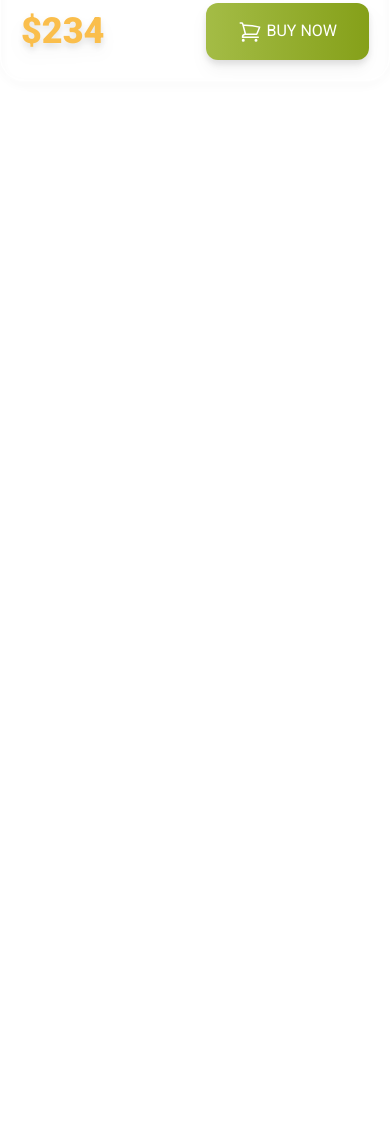
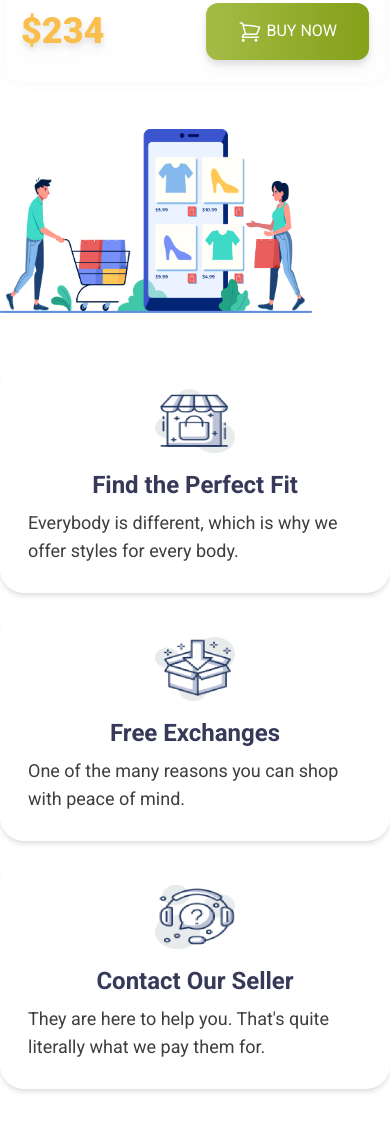
Before and after one commit to talukdar-habib/Penguin-fashion-using-tailwind, a plain HTML site: page index.html in a window 390 px wide. Shown: the part 4636-5767 px from the top of the page. Before the commit the page ends 4765 px from the top, so only its background shows below. Drawn offline with nearby package versions, Linux system fonts and the light colour scheme.

Commit message:
service section added with responsive

```diff
--- a/index.html
+++ b/index.html
@@ -139,13 +139,14 @@
             <h1 class="uppercase text-5xl font-bebas-neue text-[#363958] text-center lg:text-left">Man Jacket</h1>
 
             <!-- jacket card container -->
-            <div class="grid grid-cols-1 gap md:grid-cols-2 gap-6 lg:grid-cols-3 gap-8" >
+            <div class="grid grid-cols-1 gap md:grid-cols-2 gap-6 lg:grid-cols-3 gap-8">
 
                 <!-- jacket card one -->
                 <div class="border border-white rounded-3xl p-5 drop-shadow-lg space-y-4">
                     <img class="border bg-[#F1F1F1] rounded-3xl p-5" src="images/jacket-4.png" alt="">
                     <h4 class="font-bold text-2xl text-[#363958]">Snowboard Jacket Mens</h4>
-                    <p class="text-lg text-[#3E3E3E]">Men's snowboard jacket with insulated, durable, weather-resistant design.</p>
+                    <p class="text-lg text-[#3E3E3E]">Men's snowboard jacket with insulated, durable, weather-resistant
+                        design.</p>
                     <div class="flex justify-between items-center">
                         <div>
                             <h1 class="text-4xl font-black text-[#FABE4C]">$234</h1>
@@ -167,7 +168,8 @@
                     <div class="border border-white rounded-3xl p-5 drop-shadow-lg space-y-4">
                         <img class="border bg-[#F1F1F1] rounded-3xl p-5" src="images/jacket-5.png" alt="">
                         <h4 class="font-bold text-2xl text-[#363958]">Man Leather Jackets</h4>
-                        <p class="text-lg text-[#3E3E3E]">Men's leather jacket with sleek design, premium quality, and a comfortable fit.</p>
+                        <p class="text-lg text-[#3E3E3E]">Men's leather jacket with sleek design, premium quality, and a
+                            comfortable fit.</p>
                         <div class="flex justify-between items-center">
                             <div>
                                 <h1 class="text-4xl font-black text-[#FABE4C]">$234</h1>
@@ -190,7 +192,8 @@
                     <div class="border border-white rounded-3xl p-5 drop-shadow-lg space-y-4">
                         <img class="border bg-[#F1F1F1] rounded-3xl p-5" src="images/jacket-6.png" alt="">
                         <h4 class="font-bold text-2xl text-[#363958]">Man Casual Jackets</h4>
-                        <p class="text-lg text-[#3E3E3E]">Men's casual jacket with modern design, lightweight feel, and relaxed fit.</p>
+                        <p class="text-lg text-[#3E3E3E]">Men's casual jacket with modern design, lightweight feel, and
+                            relaxed fit.</p>
                         <div class="flex justify-between items-center">
                             <div>
                                 <h1 class="text-4xl font-black text-[#FABE4C]">$234</h1>
@@ -210,8 +213,58 @@
                 </div>
             </div>
         </section>
+        <!-- Man jacket section ends -->
 
-        <!-- Man jacket section ends -->
+        <!-- Service section starts -->
+        <section class="my-12">
+            <!-- container -->
+            <div class="lg:flex flex-row-reverse gap-10 items-center justify-between">
+                <!-- last content container -->
+                <div class="w-[80%]">
+                    <img class="max-w-full mb-12" src="images/shopping.png" alt="">
+                </div>
+
+                <!-- first content container -->
+                <div>
+                    <div class="lg:flex gap-8 p-7 shadow-md rounded-3xl mb-4">
+                        <div><img class="w-20 h-16 mb-4 mx-auto" src="icons/house.png" alt=""></div>
+                        <div>
+                            <h4 class="font-bold text-2xl text-[#363958] text-center lg:text-start">Find the Perfect Fit
+                            </h4>
+                            <p class="text-lg text-[#3E3E3E] mt-2">Everybody is different, which is why we offer styles
+                                for every body.</p>
+                        </div>
+                    </div>
+
+
+                    <div class="lg:flex gap-8 p-7 shadow-md rounded-3xl mb-4">
+                        <div><img class="w-20 h-16 mb-4 mx-auto" src="icons/box.png" alt=""></div>
+                        <div>
+                            <h4 class="font-bold text-2xl text-[#363958] text-center lg:text-start">Free Exchanges
+                            </h4>
+                            <p class="text-lg text-[#3E3E3E] mt-2">One of the many reasons you can shop with peace of
+                                mind.</p>
+                        </div>
+
+
+                    </div>
+
+
+                    <div class="lg:flex gap-8 p-7 shadow-md rounded-3xl mb-4">
+                        <div><img class="w-20 h-16 mb-4 mx-auto" src="icons/question.png" alt=""></div>
+                        <div>
+                            <h4 class="font-bold text-2xl text-[#363958] text-center lg:text-start">Contact Our Seller
+                            </h4>
+                            <p class="text-lg text-[#3E3E3E] mt-2">They are here to help you. That's quite literally
+                                what we pay them for.</p>
+                        </div>
+                    </div>
+
+
+                </div>
+            </div>
+        </section>
+        <!-- Service section ends -->
     </main>
     <footer>
 
```
